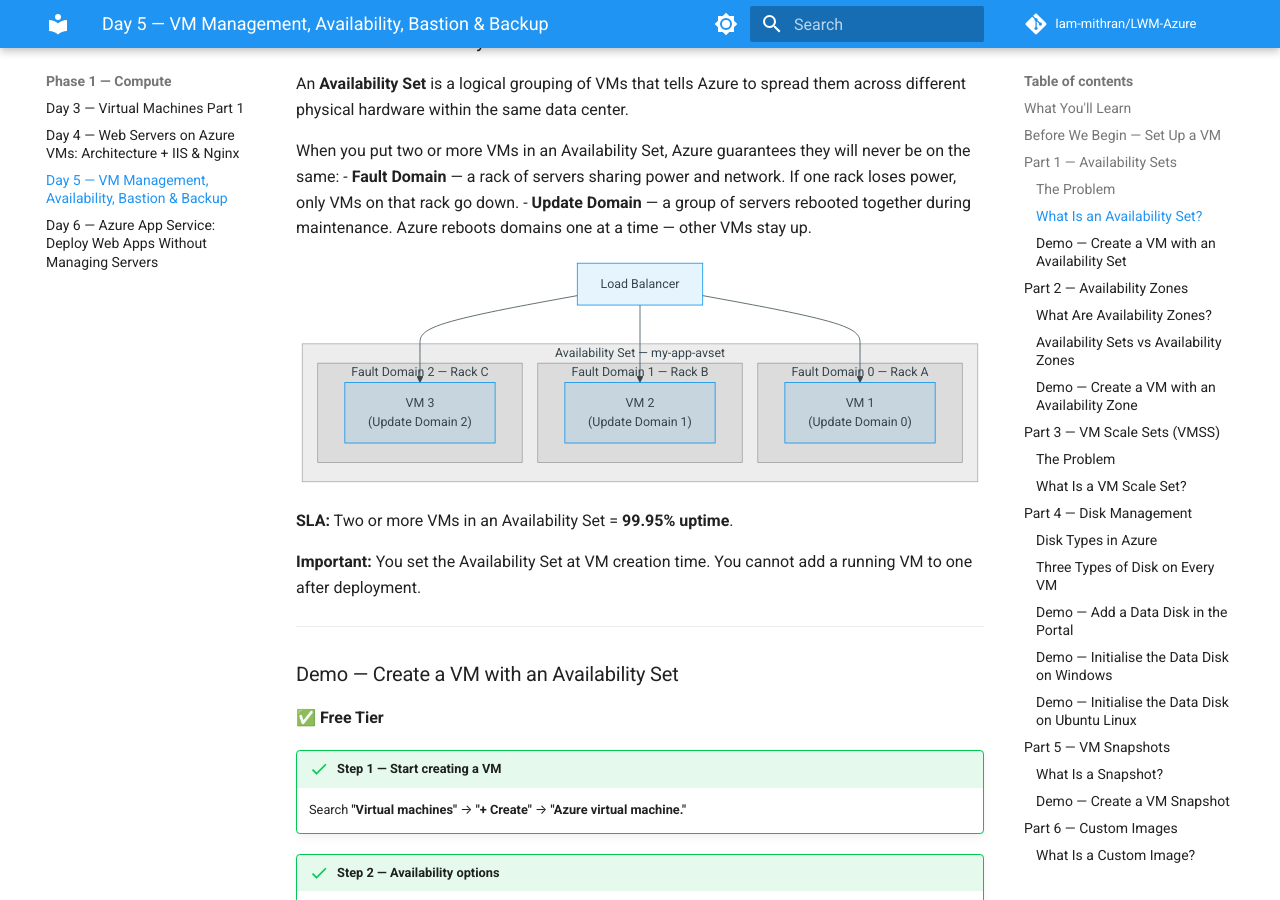
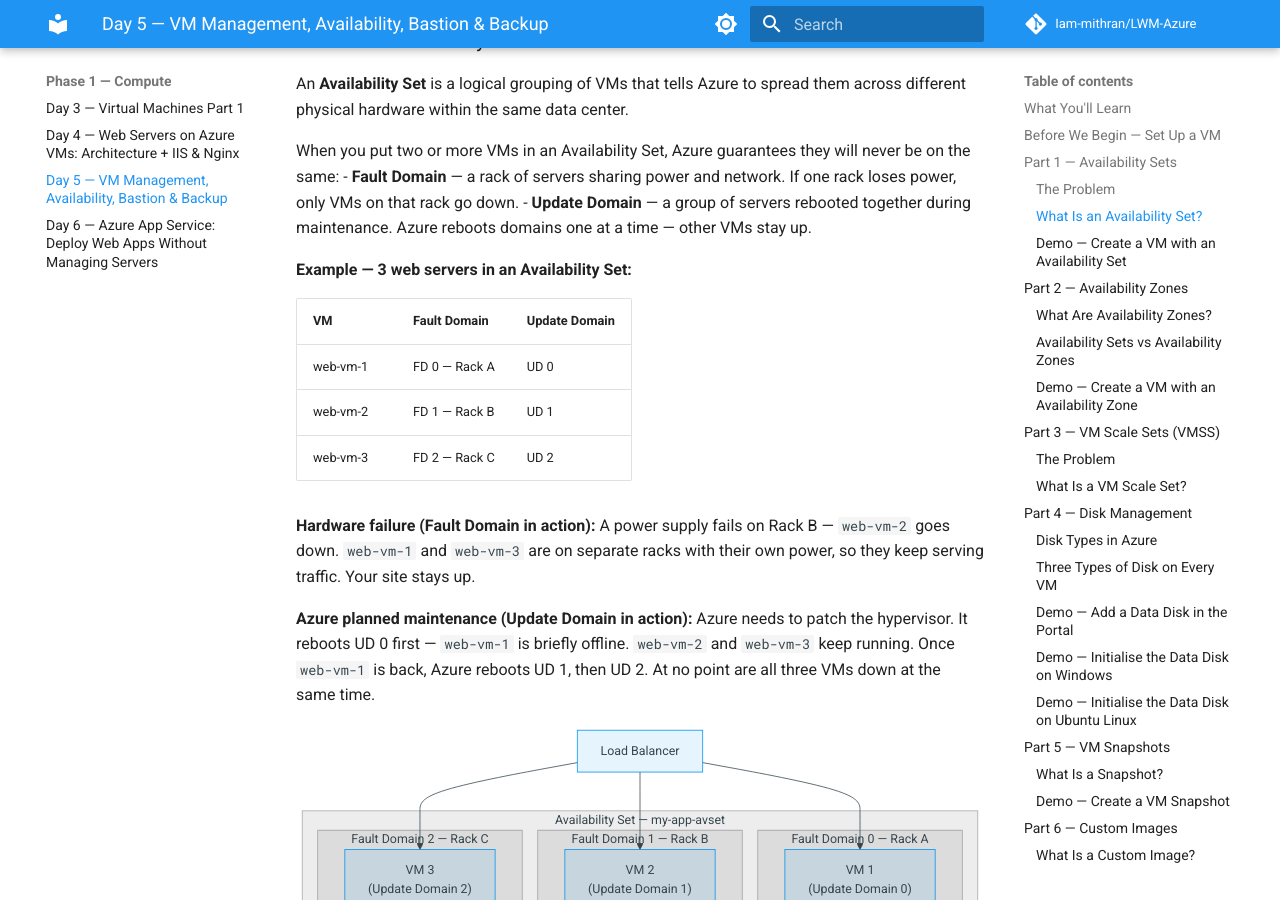
Before and after one commit to Iam-mithran/LWM-Azure, an MkDocs documentation site: the page built from docs/day05_vms_part3.md, in a window 1280 px wide and 900 px high, scrolled down 1645 px. Built offline with MkDocs 1.6.1 and Material for MkDocs 9.7.7, drawn with Linux system fonts in a browser that asks for light colours; comment, search, counter and statistics services are not loaded.

Commit message:
Add fault domain and update domain example to Day 5
Co-Authored-By: Claude Sonnet 4.6 <noreply@anthropic.com>

````diff
--- a/docs/day05_vms_part3.md
+++ b/docs/day05_vms_part3.md
@@ -48,6 +48,18 @@ An **Availability Set** is a logical grouping of VMs that tells Azure to spread
 When you put two or more VMs in an Availability Set, Azure guarantees they will never be on the same:
 - **Fault Domain** — a rack of servers sharing power and network. If one rack loses power, only VMs on that rack go down.
 - **Update Domain** — a group of servers rebooted together during maintenance. Azure reboots domains one at a time — other VMs stay up.
+
+**Example — 3 web servers in an Availability Set:**
+
+| VM | Fault Domain | Update Domain |
+|----|-------------|---------------|
+| web-vm-1 | FD 0 — Rack A | UD 0 |
+| web-vm-2 | FD 1 — Rack B | UD 1 |
+| web-vm-3 | FD 2 — Rack C | UD 2 |
+
+**Hardware failure (Fault Domain in action):** A power supply fails on Rack B — `web-vm-2` goes down. `web-vm-1` and `web-vm-3` are on separate racks with their own power, so they keep serving traffic. Your site stays up.
+
+**Azure planned maintenance (Update Domain in action):** Azure needs to patch the hypervisor. It reboots UD 0 first — `web-vm-1` is briefly offline. `web-vm-2` and `web-vm-3` keep running. Once `web-vm-1` is back, Azure reboots UD 1, then UD 2. At no point are all three VMs down at the same time.
 
 ```mermaid
 graph TD
````
